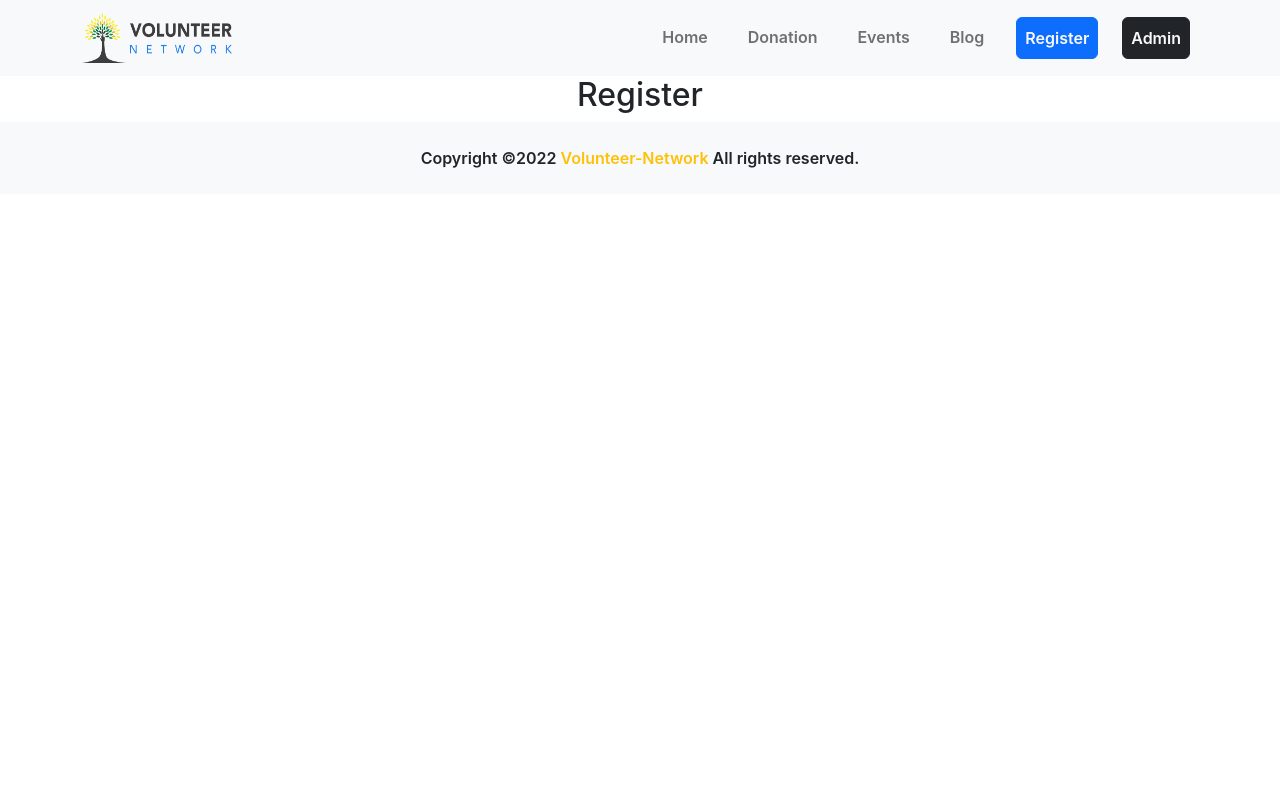
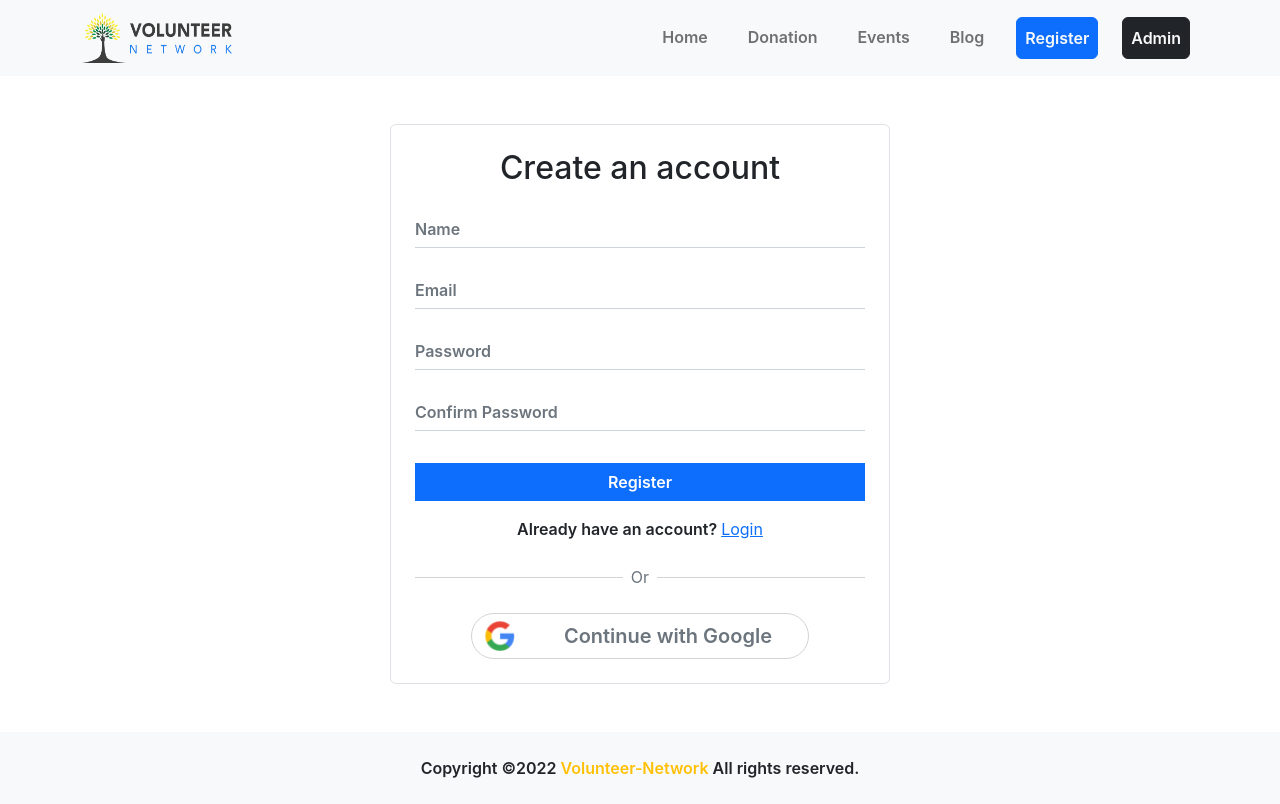
Before and after one commit to crescentpartha/Volunteer-Network, a React (Create React App) app in the folder volunteer-network/: page /register in a window 1280 px wide. Built offline with nearby package versions, Linux system fonts and the light colour scheme.

Commit message:
Implement the design setup of authentication route for register - issue no #9

```diff
--- a/volunteer-network/src/components/Authentication/Register/Register.js
+++ b/volunteer-network/src/components/Authentication/Register/Register.js
@@ -1,9 +1,27 @@
 import React from 'react';
+import { Button, Form } from 'react-bootstrap';
+import { Link } from 'react-router-dom';
+import SocialLogin from '../SocialLogin/SocialLogin';
 
 const Register = () => {
     return (
         <div>
-            <h2>Register</h2>
+            <div style={{ width: '500px' }} className='mt-5 mb-5 mx-auto p-4 border rounded shadow-md'>
+                <h2>Create an account</h2>
+                <Form className='w-100 mx-auto'>
+                    <Form.Control className='my-4 fw-semibold border-top-0 border-start-0 border-end-0 rounded-0 px-0' type="name" placeholder="Name" required />
+                    <Form.Control className='my-4 fw-semibold border-top-0 border-start-0 border-end-0 rounded-0 px-0' type="email" placeholder="Email" required />
+                    <Form.Control className='my-4 fw-semibold border-top-0 border-start-0 border-end-0 rounded-0 px-0' type="password" placeholder="Password" required />
+                    <Form.Control className='my-4 fw-semibold border-top-0 border-start-0 border-end-0 rounded-0 px-0' type="confirm-password" placeholder="Confirm Password" required />
+                    <Button className='rounded-0 w-100 fw-semibold my-2' variant="primary" type="submit">
+                        Register
+                    </Button>
+                    <p className='mt-2 fw-semibold'>Already have an account? <Link className='text-primary fw-normal' to='/signIn'>Login</Link></p>
+                    <div>
+                        <SocialLogin></SocialLogin>
+                    </div>
+                </Form>
+            </div>
         </div>
     );
 };
--- /dev/null
+++ b/volunteer-network/src/components/Authentication/SocialLogin/SocialLogin.js
@@ -0,0 +1,24 @@
+import React from 'react';
+import google from '../../../images/google30.png';
+
+const SocialLogin = () => {
+    return (
+        <div>
+            <div className='d-flex align-items-center justify-content-center my-4'>
+                <div style={{ height: '1px', backgroundColor: 'lightgray' }} className='w-50'></div>
+                <span className='mx-2 text-secondary'>Or</span>
+                <div style={{ height: '1px', backgroundColor: 'lightgray' }} className='w-50'></div>
+            </div>
+            <div className='container p-0'>
+                <button type="button"
+                    style={{ borderColor: 'lightgray' }}
+                    class="m-0 mx-auto px-0 d-flex align-items-center row btn btn-outline-secondary w-75 rounded-pill">
+                    <img className='col-2' src={google} width='30' alt="Google Icon" />
+                    <span className='col-10 fw-semibold fs-5'>Continue with Google</span>
+                </button>
+            </div>
+        </div>
+    );
+};
+
+export default SocialLogin;
```
Also changed, not shown: volunteer-network/src/images/google30.png (added).
